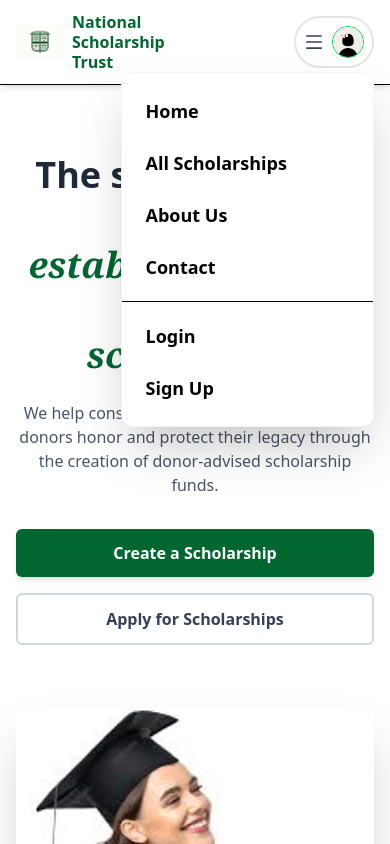
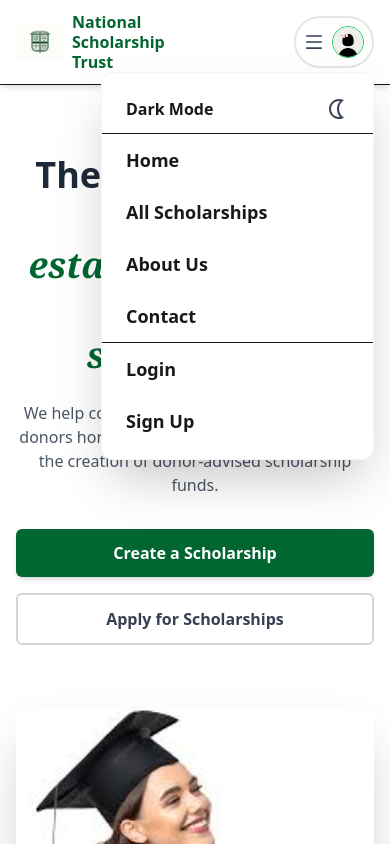
Before and after one commit to Afrida-Islam/Assignment011, a React (Vite) app: page / in a window 390 px wide. Both pictures are taken after a click on the element 334 px from the left and 42 px from the top of the page. Shown: the top 844 px of the page. Built offline with nearby package versions, Linux system fonts and the light colour scheme; no server answers.

Commit message:
Fully responsive across all devices

```diff
--- a/src/Components/Navber/Navber.jsx
+++ b/src/Components/Navber/Navber.jsx
@@ -1,6 +1,7 @@
-import { useState } from "react";
+import { useEffect, useState } from "react";
 import { Link, NavLink } from "react-router-dom";
 import { AiOutlineMenu } from "react-icons/ai";
+import { MdOutlineWbSunny, MdOutlineNightlight } from "react-icons/md";
 import useAuth from "../../hooks/useAuth";
 import Container from "./Container";
 import avatarImg from "../../assets/download.jpeg";
@@ -9,150 +10,113 @@ import logo from "../../assets/logo.webp";
 const Navbar = () => {
   const { user, logOut } = useAuth();
   const [isOpen, setIsOpen] = useState(false);
+  const [theme, setTheme] = useState(localStorage.getItem("theme") || "light");
+
+  useEffect(() => {
+    const html = document.documentElement;
+    if (theme === "dark") {
+      html.classList.add("dark");
+    } else {
+      html.classList.remove("dark");
+    }
+    localStorage.setItem("theme", theme);
+  }, [theme]);
+
+  const toggleTheme = (e) => {
+    e.stopPropagation();
+    setTheme(prev => (prev === "light" ? "dark" : "light"));
+  };
 
   const navLinkStyles = ({ isActive }) =>
     `transition-all duration-300 font-bold text-lg lg:text-xl px-2 py-1 ${
       isActive
-        ? "text-green-700 border-b-4 border-green-600"
-        : "text-gray-700 hover:text-green-600"
+        ? "text-green-700 dark:text-green-400 border-b-4 border-green-600"
+        : "text-gray-700 dark:text-gray-300 hover:text-green-600"
     }`;
 
   return (
     <>
-      {/* নিচের এই div টি ব্যবহারের ফলে মূল কন্টেন্ট আর নেভিবারের নিচে ঢুকে যাবে না।
-        h-24 (মোবাইলের জন্য) এবং md:h-28 (ডেস্কটপের জন্য) নেভিবারের সমান জায়গা দখল করে রাখবে।
-      */}
+      {/* অরিজিনাল স্পেসার */}
       <div className="h-24 md:h-28"></div>
 
-      <div className="fixed top-0 left-0 w-full bg-white/95 backdrop-blur-md z-50 shadow-md border-b-[1px]">
+      <nav className="fixed top-0 left-0 w-full bg-white/95 dark:bg-slate-900/95 backdrop-blur-md z-50 shadow-md border-b-[1px] dark:border-slate-800 transition-colors duration-300">
         <div className="py-3 md:py-4">
           <Container>
             <div className="flex flex-row items-center justify-between gap-3">
-              {/* Logo Section - এখন মোবাইলেও নাম দেখা যাবে */}
-              <Link
-                to="/"
-                className="flex flex-shrink-0 items-center space-x-2"
-              >
-                <img
-                  className="w-12 h-12 md:w-16 md:h-16 object-contain"
-                  src={logo}
-                  alt="logo"
-                />
-                <div className="text-green-800 text-base md:text-xl leading-tight font-extrabold">
+
+              {/* ১. লোগো সেকশন (আপনার অরিজিনাল স্টাইল ফিরিয়ে আনা হয়েছে) */}
+              <Link to="/" className="flex flex-shrink-0 items-center space-x-2">
+                <img className="w-12 h-12 md:w-16 md:h-16 object-contain" src={logo} alt="logo" />
+                <div className="text-green-800 dark:text-green-500 text-base md:text-xl leading-tight font-extrabold">
                   <p>National</p>
                   <p>Scholarship</p>
                   <p>Trust</p>
                 </div>
               </Link>
 
-              {/* Desktop Navigation - বড় স্ক্রিনে ৪টি রুট */}
+              {/* ২. ডেস্কটপ নেভিগেশন (Large ডিভাইসের জন্য) */}
               <div className="hidden lg:flex items-center space-x-6 xl:space-x-10">
-                <NavLink to="/" className={navLinkStyles}>
-                  Home
-                </NavLink>
-                <NavLink to="/scholarships" className={navLinkStyles}>
-                  All Scholarships
-                </NavLink>
-                <NavLink to="/about" className={navLinkStyles}>
-                  About Us
-                </NavLink>
-                <NavLink to="/contact" className={navLinkStyles}>
-                  Contact
-                </NavLink>
+                <NavLink to="/" className={navLinkStyles}>Home</NavLink>
+                <NavLink to="/scholarships" className={navLinkStyles}>All Scholarships</NavLink>
+                <NavLink to="/about" className={navLinkStyles}>About Us</NavLink>
+                <NavLink to="/contact" className={navLinkStyles}>Contact</NavLink>
               </div>
 
-              {/* Profile / Mobile Dropdown Section */}
+              {/* ৩. প্রোফাইল ও ড্রপডাউন (যেখানে ডার্ক মোড থাকবে) */}
               <div className="relative">
                 <div
                   onClick={() => setIsOpen(!isOpen)}
-                  className="p-2 md:py-2 md:px-4 border-[2px] border-neutral-200 flex flex-row items-center gap-2 md:gap-3 rounded-full cursor-pointer hover:shadow-lg transition"
+                  className="p-2 md:py-2 md:px-4 border-[2px] border-neutral-200 dark:border-slate-700 flex flex-row items-center gap-2 md:gap-3 rounded-full cursor-pointer hover:shadow-lg transition dark:bg-slate-800"
                 >
-                  <AiOutlineMenu className="text-xl md:text-2xl text-gray-700" />
-                  <div className="block">
-                    <img
-                      className="rounded-full h-8 w-8 md:h-10 md:w-10 object-cover border border-green-500"
-                      src={user?.photoURL ? user.photoURL : avatarImg}
-                      alt="profile"
-                    />
-                  </div>
+                  <AiOutlineMenu className="text-xl md:text-2xl text-gray-700 dark:text-gray-300" />
+                  <img
+                    className="rounded-full h-8 w-8 md:h-10 md:w-10 object-cover border border-green-500"
+                    src={user?.photoURL ? user.photoURL : avatarImg}
+                    alt="profile"
+                  />
                 </div>
 
                 {isOpen && (
-                  <div className="absolute rounded-xl shadow-2xl w-[65vw] md:w-[25vw] bg-white overflow-hidden right-0 top-14 md:top-16 text-base border-[1px] border-neutral-100 py-3">
+                  <div className="absolute rounded-xl shadow-2xl w-[70vw] md:w-[25vw] bg-white dark:bg-slate-800 overflow-hidden right-0 top-14 md:top-16 text-base border-[1px] border-neutral-100 dark:border-slate-700 py-3 animate-in fade-in zoom-in duration-200">
                     <div className="flex flex-col cursor-pointer">
+
+                      {/* --- ড্রপডাউনের ভেতরে ডার্ক মোড টগল --- */}
+                      <div
+                        onClick={toggleTheme}
+                        className="flex items-center justify-between px-6 py-3 hover:bg-neutral-100 dark:hover:bg-slate-700 transition"
+                      >
+                        <span className="font-bold dark:text-gray-200">
+                          {theme === "light" ? "Dark Mode" : "Light Mode"}
+                        </span>
+                        <div className="text-2xl text-gray-700 dark:text-yellow-400">
+                          {theme === "light" ? <MdOutlineNightlight /> : <MdOutlineWbSunny />}
+                        </div>
+                      </div>
+                      <hr className="dark:border-slate-700" />
+
+                      {/* মোবাইল মেনু লিংক (lg স্ক্রিনের নিচে দেখা যাবে) */}
                       <div className="lg:hidden flex flex-col">
-                        <Link
-                          to="/"
-                          className="px-6 py-3 hover:bg-neutral-100 text-lg font-bold"
-                        >
-                          Home
-                        </Link>
-                        <Link
-                          to="/scholarships"
-                          className="px-6 py-3 hover:bg-neutral-100 text-lg font-bold"
-                        >
-                          All Scholarships
-                        </Link>
-                        <Link
-                          to="/about"
-                          className="px-6 py-3 hover:bg-neutral-100 text-lg font-bold"
-                        >
-                          About Us
-                        </Link>
-                        <Link
-                          to="/contact"
-                          className="px-6 py-3 hover:bg-neutral-100 text-lg font-bold"
-                        >
-                          Contact
-                        </Link>
-                        <hr className="my-2" />
+                        <Link to="/" onClick={() => setIsOpen(false)} className="px-6 py-3 hover:bg-neutral-100 dark:hover:bg-slate-700 text-lg font-bold dark:text-white">Home</Link>
+                        <Link to="/scholarships" onClick={() => setIsOpen(false)} className="px-6 py-3 hover:bg-neutral-100 dark:hover:bg-slate-700 text-lg font-bold dark:text-white">All Scholarships</Link>
+                        <Link to="/about" onClick={() => setIsOpen(false)} className="px-6 py-3 hover:bg-neutral-100 dark:hover:bg-slate-700 text-lg font-bold dark:text-white">About Us</Link>
+                        <Link to="/contact" onClick={() => setIsOpen(false)} className="px-6 py-3 hover:bg-neutral-100 dark:hover:bg-slate-700 text-lg font-bold dark:text-white">Contact</Link>
+                        <hr className="dark:border-slate-700" />
                       </div>
 
                       {user ? (
                         <>
-                          <div className="px-6 py-2 border-b text-lg font-extrabold text-green-800 truncate bg-green-50">
+                          <div className="px-6 py-2 border-b dark:border-slate-700 text-lg font-extrabold text-green-800 dark:text-green-400 truncate bg-green-50 dark:bg-slate-900/50">
                             {user?.displayName || "User"}
                           </div>
-                          <Link
-                            to="/dashboard"
-                            className="px-6 py-3 hover:bg-neutral-100 transition text-lg font-semibold"
-                          >
-                            Dashboard
-                          </Link>
-                          {/* <Link
-                            to="/dashboard/my-applications"
-                            className="px-6 py-3 hover:bg-neutral-100 transition text-lg font-semibold"
-                          >
-                            My Applications
-                          </Link> */}
-                          <Link
-                            to="/dashboard/profile"
-                            className="px-6 py-3 hover:bg-neutral-100 transition text-lg font-semibold"
-                          >
-                            My Profile
-                          </Link>
-                          <hr className="my-2" />
-                          <button
-                            onClick={logOut}
-                            className="px-6 py-3 hover:bg-red-50 text-red-600 text-left transition text-lg font-bold"
-                          >
-                            Logout
-                          </button>
+                          <Link to="/dashboard" onClick={() => setIsOpen(false)} className="px-6 py-3 hover:bg-neutral-100 dark:hover:bg-slate-700 transition text-lg font-semibold dark:text-gray-200">Dashboard</Link>
+                          <Link to="/dashboard/profile" onClick={() => setIsOpen(false)} className="px-6 py-3 hover:bg-neutral-100 dark:hover:bg-slate-700 transition text-lg font-semibold dark:text-gray-200">My Profile</Link>
+                          <hr className="my-2 dark:border-slate-700" />
+                          <button onClick={() => { logOut(); setIsOpen(false); }} className="px-6 py-3 hover:bg-red-50 dark:hover:bg-red-900/20 text-red-600 text-left transition text-lg font-bold">Logout</button>
                         </>
                       ) : (
                         <>
-                          <Link
-                            to="/login"
-                            className="px-6 py-3 hover:bg-neutral-100 transition text-lg font-bold"
-                          >
-                            Login
-                          </Link>
-                          <Link
-                            to="/signup"
-                            className="px-6 py-3 hover:bg-neutral-100 transition text-lg font-bold"
-                          >
-                            Sign Up
-                          </Link>
+                          <Link to="/login" onClick={() => setIsOpen(false)} className="px-6 py-3 hover:bg-neutral-100 dark:hover:bg-slate-700 transition text-lg font-bold dark:text-white">Login</Link>
+                          <Link to="/signup" onClick={() => setIsOpen(false)} className="px-6 py-3 hover:bg-neutral-100 dark:hover:bg-slate-700 transition text-lg font-bold dark:text-white">Sign Up</Link>
                         </>
                       )}
                     </div>
@@ -162,7 +126,7 @@ const Navbar = () => {
             </div>
           </Container>
         </div>
-      </div>
+      </nav>
     </>
   );
 };
--- a/src/index.css
+++ b/src/index.css
@@ -1,2 +1,2 @@
 @import "tailwindcss";
-/* @plugin "daisyui"; */
+@plugin "daisyui";
--- /dev/null
+++ b/src/tailwind.config.js
@@ -0,0 +1,12 @@
+/** @type {import('tailwindcss').Config} */
+export default {
+  darkMode: 'class', // এই লাইনটি যোগ করুন
+  content: [
+    "./index.html",
+    "./src/**/*.{js,ts,jsx,tsx}",
+  ],
+  theme: {
+    extend: {},
+  },
+  plugins: [],
+}
--- /dev/null
+++ b/tailwind.config.js
@@ -0,0 +1,11 @@
+/** @type {import('tailwindcss').Config} */
+export default {
+  content: [
+    "./index.html",
+    "./src/**/*.{js,ts,jsx,tsx}",
+  ],
+  theme: {
+    extend: {},
+  },
+  plugins: [require("daisyui")],
+}
```
